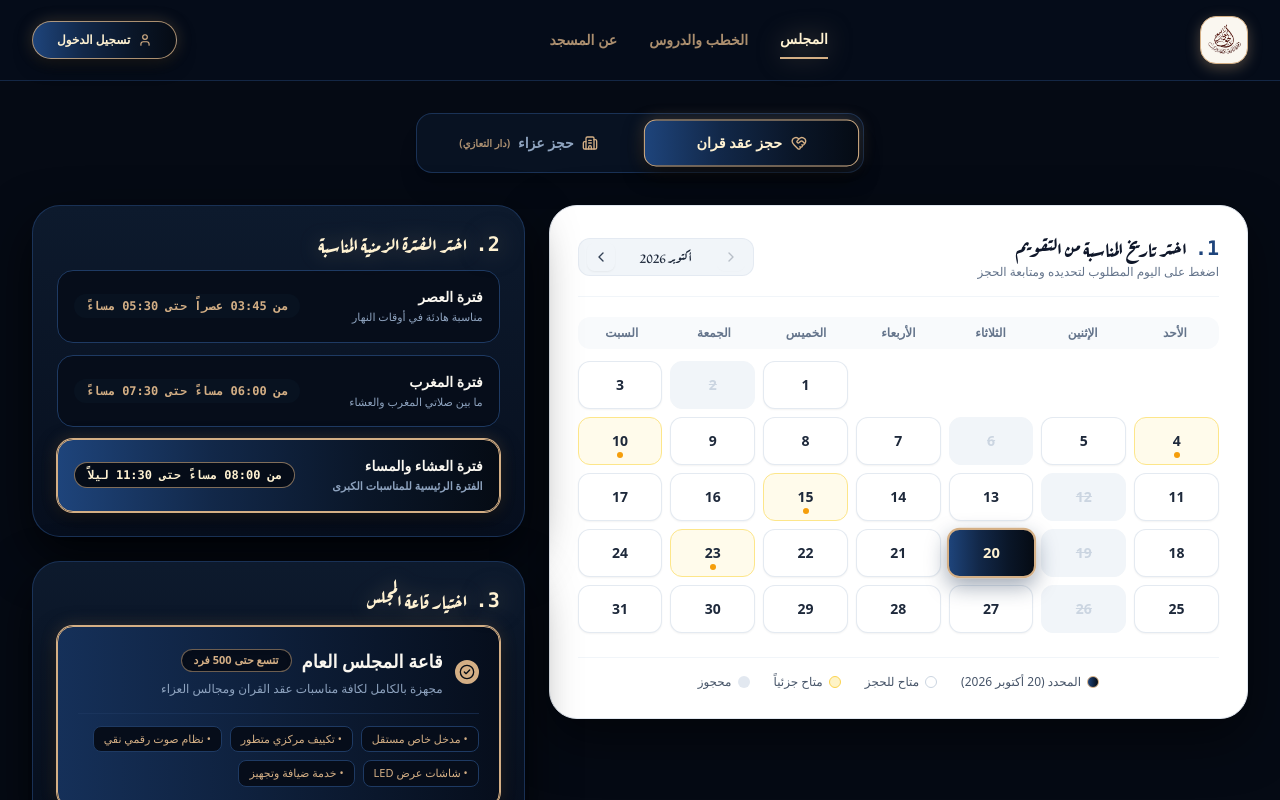
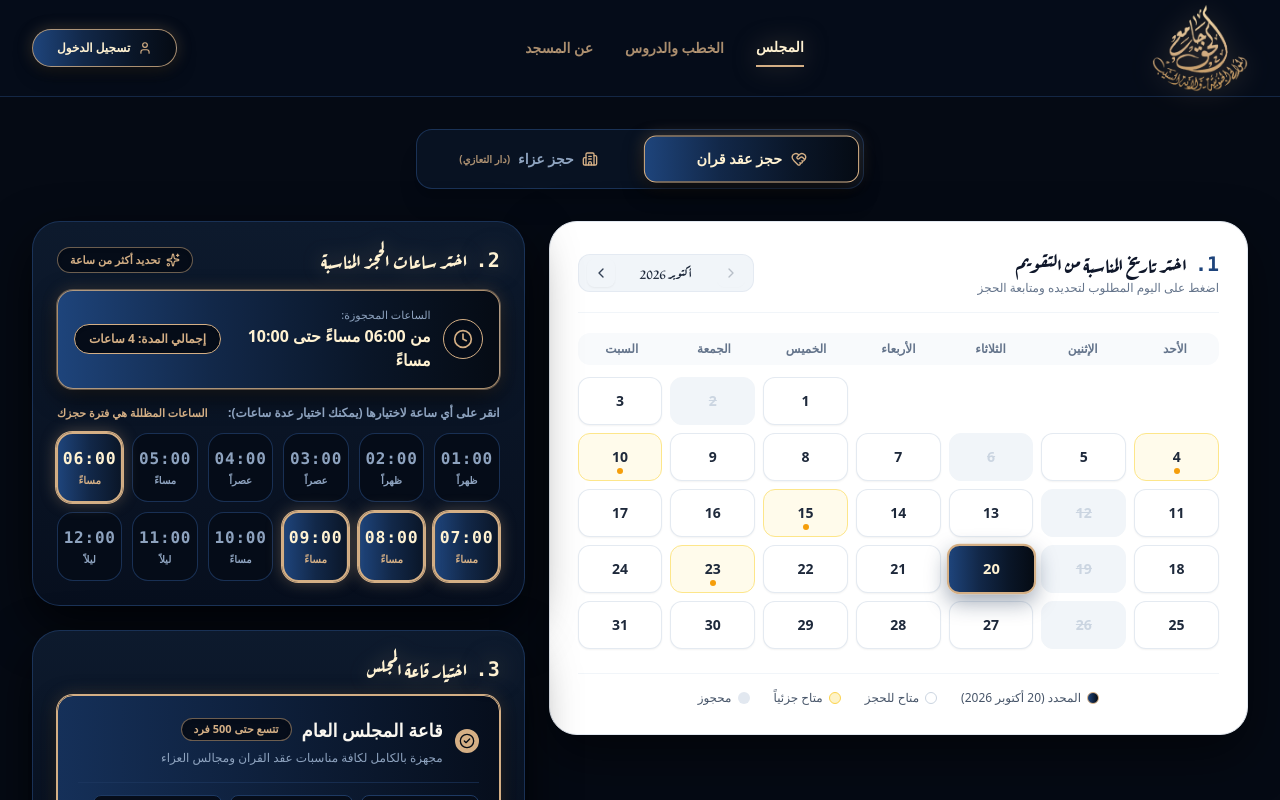
Before and after one commit to fahdmarwandev-tech/elha2, a Next.js app: page /booking in a window 1280 px wide. Shown: the top 800 px of the page. Built offline with nearby package versions, Linux system fonts and the light colour scheme.

Commit message:
feat: enhance gold calligraphy logo size without background and enable multi-hour booking selection

```diff
--- a/app/booking/page.tsx
+++ b/app/booking/page.tsx
@@ -16,15 +16,67 @@ import {
   HeartHandshake,
   ShieldCheck,
   Building2,
+  Sparkles,
 } from "lucide-react";
 import Link from "next/link";
+
+const HOUR_BLOCKS = [
+  { value: "13:00", nextHour: "14:00", timeOnly: "01:00", period: "ظهراً", fullLabel: "01:00 ظهراً", endLabel: "02:00 ظهراً" },
+  { value: "14:00", nextHour: "15:00", timeOnly: "02:00", period: "ظهراً", fullLabel: "02:00 ظهراً", endLabel: "03:00 عصراً" },
+  { value: "15:00", nextHour: "16:00", timeOnly: "03:00", period: "عصراً", fullLabel: "03:00 عصراً", endLabel: "04:00 عصراً" },
+  { value: "16:00", nextHour: "17:00", timeOnly: "04:00", period: "عصراً", fullLabel: "04:00 عصراً", endLabel: "05:00 مساءً" },
+  { value: "17:00", nextHour: "18:00", timeOnly: "05:00", period: "مساءً", fullLabel: "05:00 مساءً", endLabel: "06:00 مساءً" },
+  { value: "18:00", nextHour: "19:00", timeOnly: "06:00", period: "مساءً", fullLabel: "06:00 مساءً", endLabel: "07:00 مساءً" },
+  { value: "19:00", nextHour: "20:00", timeOnly: "07:00", period: "مساءً", fullLabel: "07:00 مساءً", endLabel: "08:00 مساءً" },
+  { value: "20:00", nextHour: "21:00", timeOnly: "08:00", period: "مساءً", fullLabel: "08:00 مساءً", endLabel: "09:00 مساءً" },
+  { value: "21:00", nextHour: "22:00", timeOnly: "09:00", period: "مساءً", fullLabel: "09:00 مساءً", endLabel: "10:00 مساءً" },
+  { value: "22:00", nextHour: "23:00", timeOnly: "10:00", period: "مساءً", fullLabel: "10:00 مساءً", endLabel: "11:00 مساءً" },
+  { value: "23:00", nextHour: "24:00", timeOnly: "11:00", period: "ليلاً", fullLabel: "11:00 ليلاً", endLabel: "12:00 منتصف الليل" },
+  { value: "24:00", nextHour: "01:00", timeOnly: "12:00", period: "ليلاً", fullLabel: "12:00 منتصف الليل", endLabel: "01:00 ص" },
+];
 
 export default function BookingPage() {
   const [bookingType, setBookingType] = useState<"katbketab" | "3aza">("katbketab");
   const [currentMonthIndex, setCurrentMonthIndex] = useState(0);
   const [selectedDay, setSelectedDay] = useState<number>(20);
-  const [selectedSlot, setSelectedSlot] = useState<string>("عشاء");
+  const [selectedHours, setSelectedHours] = useState<string[]>([
+    "18:00",
+    "19:00",
+    "20:00",
+    "21:00",
+  ]);
   const [selectedHall, setSelectedHall] = useState<string>("قاعة المجلس العام");
+
+  const toggleHour = (val: string) => {
+    setSelectedHours((prev) => {
+      if (prev.includes(val)) {
+        if (prev.length === 1) return prev; // Keep at least one hour
+        return prev.filter((h) => h !== val).sort();
+      } else {
+        return [...prev, val].sort();
+      }
+    });
+  };
+
+  const sortedHours = [...selectedHours].sort();
+  const count = sortedHours.length;
+  const countText =
+    count === 1 ? "ساعة واحدة" : count === 2 ? "ساعتان" : `${count} ساعات`;
+
+  const earliest = sortedHours[0];
+  const latest = sortedHours[sortedHours.length - 1];
+  const earliestBlock = HOUR_BLOCKS.find((b) => b.value === earliest);
+  const latestBlock = HOUR_BLOCKS.find((b) => b.value === latest);
+
+  const isContiguous = sortedHours.every((val, idx) => {
+    if (idx === 0) return true;
+    const prevBlock = HOUR_BLOCKS.find((b) => b.value === sortedHours[idx - 1]);
+    return prevBlock && prevBlock.nextHour === val;
+  });
+
+  const formattedTimeRange = isContiguous
+    ? `من ${earliestBlock?.fullLabel || earliest} حتى ${latestBlock?.endLabel || latest}`
+    : sortedHours.map((h) => HOUR_BLOCKS.find((b) => b.value === h)?.fullLabel || h).join(" ، ");
 
   // Form inputs
   const [fullName, setFullName] = useState("");
@@ -161,9 +213,9 @@ export default function BookingPage() {
                 </span>
               </div>
               <div className="flex justify-between border-b border-[#1E3A63]/60 pb-2">
-                <span className="text-[#8EA3BF]">الفترة والقاعة:</span>
+                <span className="text-[#8EA3BF]">الوقت والقاعة:</span>
                 <span className="font-bold text-[#FAF7F0]">
-                  {timeSlots.find((s) => s.id === selectedSlot)?.title} • {selectedHall}
+                  {formattedTimeRange} ({countText}) • {selectedHall}
                 </span>
               </div>
               <div className="flex justify-between border-b border-[#1E3A63]/60 pb-2">
@@ -321,43 +373,72 @@ export default function BookingPage() {
 
             {/* Step 2 & Step 3: Time Slots & Hall (Next to the calendar) */}
             <div className="lg:col-span-5 space-y-6">
-              {/* Step 2: Time Slots (Image 1 - "this part next to the calendar") */}
+              {/* Step 2: Custom Hours Multi-Select (Grid only as requested) */}
               <div className="bg-gradient-to-b from-[#0D1A2D] to-[#070F1E] border border-[#1E3A63]/80 rounded-[28px] p-5 sm:p-6 shadow-[0_20px_50px_rgba(0,0,0,0.7)]">
-                <h2 className="text-lg sm:text-xl font-bold font-aref flex items-center mb-3">
+                <div className="flex items-center justify-between mb-4">
+                  <h2 className="text-lg sm:text-xl font-bold font-aref flex items-center">
                     <span className="text-[#FFF2D2] font-mono font-black ml-2 drop-shadow-[0_0_12px_rgba(212,175,133,0.5)]">
                       2.
                     </span>
                     <span className="text-[#FFF2D2] font-black drop-shadow-[0_0_10px_rgba(212,175,133,0.35)]">
-                    اختر الفترة الزمنية المناسبة
+                      اختر ساعات الحجز المناسبة
                     </span>
                   </h2>
+                  <span className="px-3 py-1 rounded-full text-[11px] font-bold bg-[#050C18] border border-[#D4AF85]/50 text-[#D4AF85] flex items-center gap-1.5 shadow-inner">
+                    <Sparkles className="w-3.5 h-3.5 text-[#D4AF85]" />
+                    <span>تحديد أكثر من ساعة</span>
+                  </span>
+                </div>
 
-                <div className="space-y-3">
-                  {timeSlots.map((slot) => {
-                    const isSelected = selectedSlot === slot.id;
+                {/* Duration Highlight Banner */}
+                <div className="p-4 rounded-2xl border border-[#D4AF85]/80 bg-[linear-gradient(to_left,#050B14_0%,#0A1628_30%,#122849_65%,#1E447B_100%)] shadow-[0_8px_25px_rgba(0,0,0,0.7),0_0_15px_rgba(212,175,133,0.25)] ring-1 ring-[#D4AF85]/40 flex flex-col sm:flex-row items-center justify-between gap-3 mb-4">
+                  <div className="flex items-center gap-3 w-full sm:w-auto">
+                    <div className="w-10 h-10 rounded-full bg-[#050C18] border border-[#D4AF85] flex items-center justify-center shrink-0 shadow-inner">
+                      <Clock className="w-5 h-5 text-[#D4AF85]" />
+                    </div>
+                    <div>
+                      <span className="block text-[11px] text-[#8EA3BF]">الساعات المحجوزة:</span>
+                      <span className="block text-sm sm:text-base font-black text-[#FFF2D2] drop-shadow-sm">
+                        {formattedTimeRange}
+                      </span>
+                    </div>
+                  </div>
+                  <div className="px-3.5 py-1.5 rounded-full bg-[#050C18] border border-[#D4AF85] text-xs font-black text-[#D4AF85] shadow-inner whitespace-nowrap">
+                    إجمالي المدة: {countText}
+                  </div>
+                </div>
+
+                {/* Interactive Hourly Multi-Select Grid (The exact component user requested) */}
+                <div>
+                  <div className="flex items-center justify-between text-xs text-[#8EA3BF] mb-3 font-semibold">
+                    <span>انقر على أي ساعة لاختيارها (يمكنك اختيار عدة ساعات):</span>
+                    <span className="text-[11px] text-[#D4AF85]">الساعات المظللة هي فترة حجزك</span>
+                  </div>
+
+                  <div className="grid grid-cols-3 sm:grid-cols-6 gap-2 sm:gap-2.5">
+                    {HOUR_BLOCKS.map((block) => {
+                      const isSelected = selectedHours.includes(block.value);
                       return (
                         <button
-                        key={slot.id}
+                          key={block.value}
                           type="button"
-                        onClick={() => setSelectedSlot(slot.id)}
-                        className={`w-full p-3.5 sm:p-4 rounded-2xl border text-right transition-all duration-300 flex items-center justify-between ${
+                          onClick={() => toggleHour(block.value)}
+                          className={`py-3 px-2 rounded-2xl text-center transition-all duration-200 cursor-pointer select-none flex flex-col items-center justify-center gap-0.5 ${
                             isSelected
-                            ? "bg-[linear-gradient(to_left,#050B14_0%,#0A1628_30%,#122849_65%,#1E447B_100%)] border-[#D4AF85] text-[#FFF2D2] font-bold shadow-[0_6px_20px_rgba(0,0,0,0.7),0_0_15px_rgba(212,175,133,0.25)] ring-1 ring-[#D4AF85]"
-                            : "bg-[#060D1A] border-[#1E3A63] text-[#8EA3BF] hover:border-[#D4AF85]/50 hover:bg-[#0D1A2E] hover:text-[#FAF7F0]"
+                              ? "bg-[linear-gradient(to_left,#0A1628_0%,#122849_50%,#1E447B_100%)] border-2 border-[#D4AF85] text-[#FFF2D2] shadow-[0_0_16px_rgba(212,175,133,0.35)] ring-1 ring-[#D4AF85] scale-[1.03]"
+                              : "bg-[#050C18] border border-[#1E3A63]/80 text-[#8EA3BF] hover:border-[#D4AF85]/50 hover:text-[#FAF7F0] hover:bg-[#091527]"
                           }`}
                         >
-                        <div>
-                          <span className="block text-sm font-bold text-[#FAF7F0] mb-0.5">
-                            {slot.title}
+                          <span className="block text-sm sm:text-base font-black font-mono tracking-wider">
+                            {block.timeOnly}
                           </span>
-                          <span className="block text-[11px] text-[#8EA3BF]">{slot.desc}</span>
-                        </div>
-                        <span className={`text-xs font-mono font-bold px-3 py-1 rounded-full ${isSelected ? "text-[#FFF2D2] bg-[#050C18] border border-[#D4AF85]/60" : "text-[#D4AF85] bg-[#081220]"}`}>
-                          {slot.time}
+                          <span className={`block text-[10px] font-bold ${isSelected ? "text-[#D4AF85]" : "text-[#8EA3BF]"}`}>
+                            {block.period}
                           </span>
                         </button>
                       );
                     })}
+                  </div>
                 </div>
               </div>
 
@@ -532,7 +613,7 @@ export default function BookingPage() {
                   <div className="flex justify-between">
                     <span>الموعد المحدد:</span>
                     <span className="font-bold text-[#D4AF85]">
-                      اليوم {selectedDay} من {currentMonth.name} - {timeSlots.find((s) => s.id === selectedSlot)?.title}
+                      اليوم {selectedDay} من {currentMonth.name} - {formattedTimeRange} ({countText})
                     </span>
                   </div>
                   <div className="flex justify-between">
--- a/app/page.tsx
+++ b/app/page.tsx
@@ -270,13 +270,11 @@ export default function Home() {
               className="group flex items-center transition-all active:scale-95 shrink-0"
               aria-label="جامع الحق"
             >
-              <div className="w-10 h-10 rounded-2xl bg-[#FAF7F0] border border-[#D4AF85] p-1 flex items-center justify-center transition-all shadow-[0_4px_14px_rgba(212,175,133,0.35)] group-hover:scale-105">
               <img
-                  src="/image-removebg-preview (10).png"
-                  alt="شعار جامع الحق"
-                  className="w-full h-full object-contain"
+                src="/logo-gold.png"
+                alt="جامع الحق"
+                className="h-14 sm:h-18 w-auto max-h-[72px] object-contain drop-shadow-[0_2px_12px_rgba(212,175,133,0.4)] group-hover:scale-105 transition-all"
               />
-              </div>
             </Link>
 
             {/* The 3 Links: Smooth, luxury typography (Center in RTL) */}
@@ -554,13 +552,11 @@ export default function Home() {
               className="group flex items-center transition-all active:scale-95 shrink-0"
               aria-label="جامع الحق"
             >
-              <div className="w-12 h-12 rounded-2xl bg-[#FAF7F0] border border-[#D4AF85] p-1.5 flex items-center justify-center transition-all shadow-[0_4px_16px_rgba(212,175,133,0.35)] group-hover:scale-105 group-hover:border-[#FFF0C8]">
               <img
-                  src="/image-removebg-preview (10).png"
-                  alt="شعار جامع الحق"
-                  className="w-full h-full object-contain"
+                src="/logo-gold.png"
+                alt="جامع الحق"
+                className="h-20 sm:h-24 lg:h-32 w-auto max-h-[115px] object-contain drop-shadow-[0_4px_18px_rgba(212,175,133,0.4)] group-hover:scale-105 transition-all duration-300"
               />
-              </div>
             </Link>
 
             {/* Desktop Nav links - 3 requested links with smooth elegant typography */}
@@ -955,13 +951,11 @@ export default function Home() {
               onClick={() => setSidebarOpen(false)}
               className="flex flex-col items-center gap-1 group"
             >
-              <div className="w-14 h-14 rounded-2xl bg-[#FAF7F0] border border-[#D4AF85] p-1.5 flex items-center justify-center transition-all shadow-[0_4px_16px_rgba(212,175,133,0.35)] group-hover:scale-105 mb-2">
               <img
-                  src="/image-removebg-preview (10).png"
-                  alt="شعار جامع الحق"
-                  className="w-full h-full object-contain"
+                src="/logo-gold.png"
+                alt="جامع الحق"
+                className="h-24 sm:h-28 md:h-32 w-auto max-h-[120px] object-contain drop-shadow-[0_4px_18px_rgba(212,175,133,0.45)] group-hover:scale-105 transition-all duration-300 mb-2"
               />
-              </div>
               <span className="font-aref text-3xl font-bold text-white tracking-wide group-hover:text-[#D4AF85] transition-colors drop-shadow-md">
                 جامع الحق
               </span>
--- a/components/Navbar.tsx
+++ b/components/Navbar.tsx
@@ -58,20 +58,18 @@ export default function Navbar({ onReplay, showReplay = false }: NavbarProps) {
     <>
       <header className="sticky top-0 left-0 right-0 z-50 bg-[#060D1A]/95 backdrop-blur-md border-b border-[#1E3A63]/60 text-[#FAF7F0] transition-all duration-300">
         <div className="max-w-7xl mx-auto px-3 sm:px-6 lg:px-8">
-          <div className="flex items-center justify-between h-16 sm:h-20 gap-2">
+          <div className="flex items-center justify-between h-20 sm:h-24 gap-2">
             {/* Mosque Logo Only */}
             <Link
               href="/"
-              className="flex items-center group shrink-0"
+              className="flex items-center group shrink-0 py-1"
               aria-label="الرئيسية - جامع الحق"
             >
-              <div className="w-10 h-10 sm:w-12 sm:h-12 rounded-2xl bg-[#FAF7F0] border border-[#D4AF85] p-1 flex items-center justify-center group-hover:border-[#FFF0C8] group-hover:scale-105 transition-all shadow-[0_4px_14px_rgba(212,175,133,0.35)]">
-                <img
-                  src="/image-removebg-preview (10).png"
-                  alt="شعار جامع الحق"
-                  className="w-full h-full object-contain"
-                />
-              </div>
+              <img
+                src="/logo-gold.png"
+                alt="جامع الحق"
+                className="h-16 sm:h-20 md:h-24 w-auto max-h-[88px] object-contain group-hover:scale-105 transition-all duration-300 drop-shadow-[0_2px_14px_rgba(212,175,133,0.4)]"
+              />
             </Link>
 
             {/* Desktop Navigation Links - The 3 requested links only */}
--- a/components/QuickBookingModal.tsx
+++ b/components/QuickBookingModal.tsx
@@ -24,6 +24,21 @@ interface QuickBookingModalProps {
   initialType?: "3aza" | "katbketab";
 }
 
+const HOUR_BLOCKS = [
+  { value: "13:00", nextHour: "14:00", timeOnly: "01:00", period: "ظهراً", fullLabel: "01:00 ظهراً", endLabel: "02:00 ظهراً" },
+  { value: "14:00", nextHour: "15:00", timeOnly: "02:00", period: "ظهراً", fullLabel: "02:00 ظهراً", endLabel: "03:00 عصراً" },
+  { value: "15:00", nextHour: "16:00", timeOnly: "03:00", period: "عصراً", fullLabel: "03:00 عصراً", endLabel: "04:00 عصراً" },
+  { value: "16:00", nextHour: "17:00", timeOnly: "04:00", period: "عصراً", fullLabel: "04:00 عصراً", endLabel: "05:00 مساءً" },
+  { value: "17:00", nextHour: "18:00", timeOnly: "05:00", period: "مساءً", fullLabel: "05:00 مساءً", endLabel: "06:00 مساءً" },
+  { value: "18:00", nextHour: "19:00", timeOnly: "06:00", period: "مساءً", fullLabel: "06:00 مساءً", endLabel: "07:00 مساءً" },
+  { value: "19:00", nextHour: "20:00", timeOnly: "07:00", period: "مساءً", fullLabel: "07:00 مساءً", endLabel: "08:00 مساءً" },
+  { value: "20:00", nextHour: "21:00", timeOnly: "08:00", period: "مساءً", fullLabel: "08:00 مساءً", endLabel: "09:00 مساءً" },
+  { value: "21:00", nextHour: "22:00", timeOnly: "09:00", period: "مساءً", fullLabel: "09:00 مساءً", endLabel: "10:00 مساءً" },
+  { value: "22:00", nextHour: "23:00", timeOnly: "10:00", period: "مساءً", fullLabel: "10:00 مساءً", endLabel: "11:00 مساءً" },
+  { value: "23:00", nextHour: "24:00", timeOnly: "11:00", period: "ليلاً", fullLabel: "11:00 ليلاً", endLabel: "12:00 منتصف الليل" },
+  { value: "24:00", nextHour: "01:00", timeOnly: "12:00", period: "ليلاً", fullLabel: "12:00 منتصف الليل", endLabel: "01:00 ص" },
+];
+
 export default function QuickBookingModal({
   isOpen,
   onClose,
@@ -32,13 +47,49 @@ export default function QuickBookingModal({
   const [bookingType, setBookingType] = useState<"3aza" | "katbketab">(initialType);
   const [currentMonthIndex, setCurrentMonthIndex] = useState(0); // 0 = current month, 1 = next month
   const [selectedDay, setSelectedDay] = useState<number>(18);
-  const [selectedSlot, setSelectedSlot] = useState<string>("عشاء");
+  const [selectedHours, setSelectedHours] = useState<string[]>([
+    "18:00",
+    "19:00",
+    "20:00",
+    "21:00",
+  ]);
   const [selectedHall, setSelectedHall] = useState<string>("قاعة المجلس العام");
   const [fullName, setFullName] = useState("");
   const [email, setEmail] = useState("");
   const [phone, setPhone] = useState("");
   const [notes, setNotes] = useState("");
   const [isSubmitted, setIsSubmitted] = useState(false);
+
+  const toggleHour = (val: string) => {
+    setSelectedHours((prev) => {
+      if (prev.includes(val)) {
+        if (prev.length === 1) return prev;
+        return prev.filter((h) => h !== val).sort();
+      } else {
+        return [...prev, val].sort();
+      }
+    });
+  };
+
+  const sortedHours = [...selectedHours].sort();
+  const count = sortedHours.length;
+  const countText =
+    count === 1 ? "ساعة واحدة" : count === 2 ? "ساعتان" : `${count} ساعات`;
+
+  const earliest = sortedHours[0];
+  const latest = sortedHours[sortedHours.length - 1];
+  const earliestBlock = HOUR_BLOCKS.find((b) => b.value === earliest);
+  const latestBlock = HOUR_BLOCKS.find((b) => b.value === latest);
+
+  const isContiguous = sortedHours.every((val, idx) => {
+    if (idx === 0) return true;
+    const prevBlock = HOUR_BLOCKS.find((b) => b.value === sortedHours[idx - 1]);
+    return prevBlock && prevBlock.nextHour === val;
+  });
+
+  const formattedTimeRange = isContiguous
+    ? `من ${earliestBlock?.fullLabel || earliest} حتى ${latestBlock?.endLabel || latest}`
+    : sortedHours.map((h) => HOUR_BLOCKS.find((b) => b.value === h)?.fullLabel || h).join(" ، ");
 
   if (!isOpen) return null;
 
@@ -134,9 +185,9 @@ export default function QuickBookingModal({
                 </span>
               </div>
               <div className="flex justify-between border-b border-[#1E3A63]/50 pb-2">
-                <span className="text-[#8A9BB3]">الفترة والقاعة:</span>
+                <span className="text-[#8A9BB3]">الوقت والقاعة:</span>
                 <span className="font-bold text-[#FAF7F0]">
-                  فترة {selectedSlot} • {selectedHall}
+                  {formattedTimeRange} ({countText}) • {selectedHall}
                 </span>
               </div>
               <div className="flex justify-between border-b border-[#1E3A63]/50 pb-2">
@@ -315,27 +366,44 @@ export default function QuickBookingModal({
               </div>
             </div>
 
-            {/* Time Slot Picker */}
+            {/* Custom Hours Multi-Select Grid */}
             <div className="mb-4">
-              <label className="block text-xs font-black text-[#FFF2D2] mb-2 text-right drop-shadow-sm">
-                الفترة الزمنية المطلوبة:
+              <div className="flex items-center justify-between mb-2">
+                <label className="text-xs font-black text-[#FFF2D2] drop-shadow-sm flex items-center gap-1.5">
+                  <Clock className="w-3.5 h-3.5 text-[#D4AF85]" />
+                  <span>اختر ساعات الحجز:</span>
                 </label>
-              <div className="grid grid-cols-3 gap-2">
-                {timeSlots.map((slot) => (
+                <span className="text-[10px] font-bold text-[#D4AF85] px-2.5 py-0.5 rounded-full bg-[#050C18] border border-[#D4AF85]/40">
+                  المدة: {countText}
+                </span>
+              </div>
+
+              <div className="grid grid-cols-4 sm:grid-cols-6 gap-1.5 mb-2.5">
+                {HOUR_BLOCKS.map((block) => {
+                  const isSelected = selectedHours.includes(block.value);
+                  return (
                     <button
-                    key={slot.id}
+                      key={block.value}
                       type="button"
-                    onClick={() => setSelectedSlot(slot.id)}
-                    className={`p-2.5 rounded-xl border text-center transition ${
-                      selectedSlot === slot.id
-                        ? "bg-[linear-gradient(to_left,#050B14_0%,#0A1628_30%,#122849_65%,#1E447B_100%)] border-[#D4AF85] text-[#FFF2D2] font-bold shadow-[0_0_15px_rgba(212,175,133,0.25)] ring-1 ring-[#D4AF85]"
-                        : "bg-[#050C18] border-[#1E3A63] text-[#8A9BB3] hover:bg-[#0D1A2D] hover:text-[#FAF7F0]"
+                      onClick={() => toggleHour(block.value)}
+                      className={`py-2 px-1 rounded-xl text-center transition-all cursor-pointer select-none flex flex-col items-center justify-center ${
+                        isSelected
+                          ? "bg-[linear-gradient(to_left,#0A1628_0%,#122849_50%,#1E447B_100%)] border border-[#D4AF85] text-[#FFF2D2] shadow-[0_0_10px_rgba(212,175,133,0.3)] ring-1 ring-[#D4AF85]"
+                          : "bg-[#050C18] border border-[#1E3A63]/80 text-[#8EA3BF] hover:border-[#D4AF85]/50 hover:text-[#FAF7F0]"
                       }`}
                     >
-                    <span className="text-xs block font-bold">{slot.label}</span>
-                    <span className={`text-[10px] block mt-0.5 ${selectedSlot === slot.id ? "text-[#D4AF85]" : "text-[#8A9BB3]"}`}>{slot.time}</span>
+                      <span className="block text-xs font-mono font-bold">{block.timeOnly}</span>
+                      <span className={`block text-[9px] ${isSelected ? "text-[#D4AF85]" : "text-[#8EA3BF]"}`}>
+                        {block.period}
+                      </span>
                     </button>
-                ))}
+                  );
+                })}
+              </div>
+
+              {/* Range pill */}
+              <div className="p-2 rounded-xl bg-[#091527] border border-[#1E3A63] text-center text-xs font-bold text-[#FFF2D2]">
+                {formattedTimeRange} ({countText})
               </div>
             </div>
 
```
Also changed, not shown: public/image-removebg-preview (34).png (added), public/logo-gold.png (added). Lines whose indentation alone changed are shown as unchanged.
